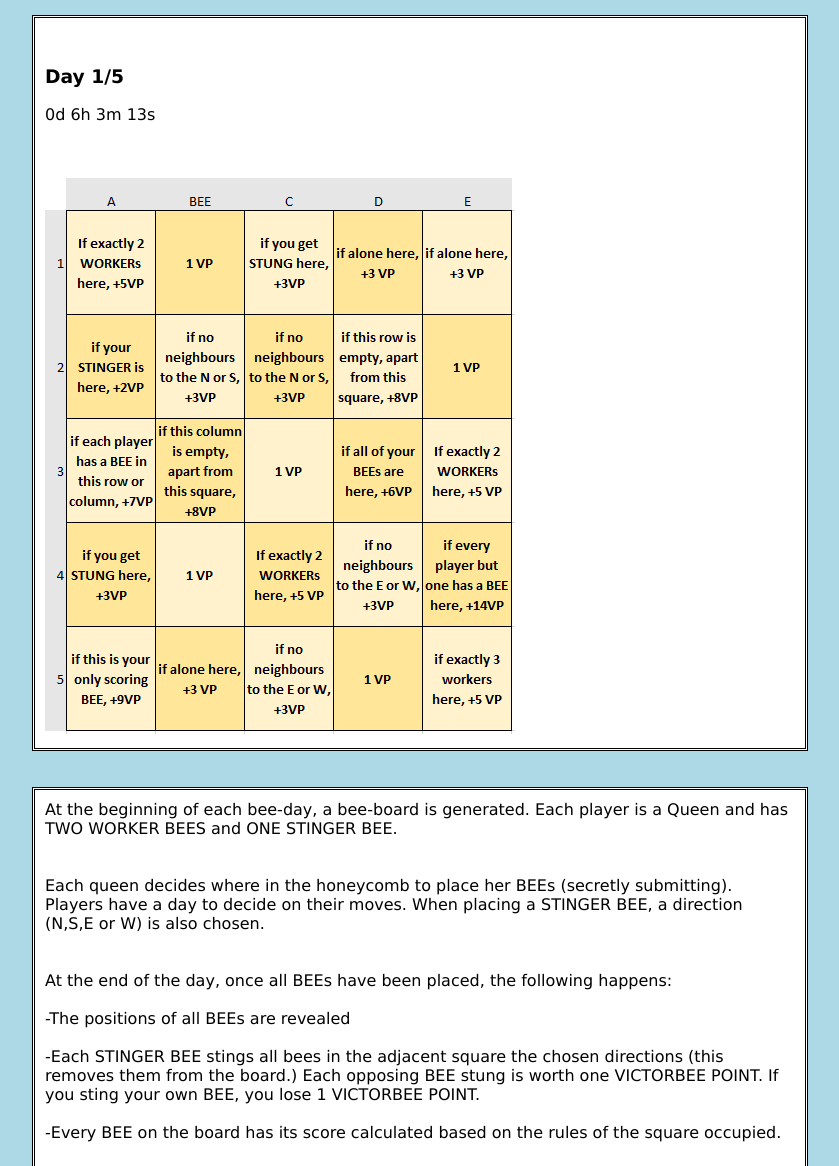
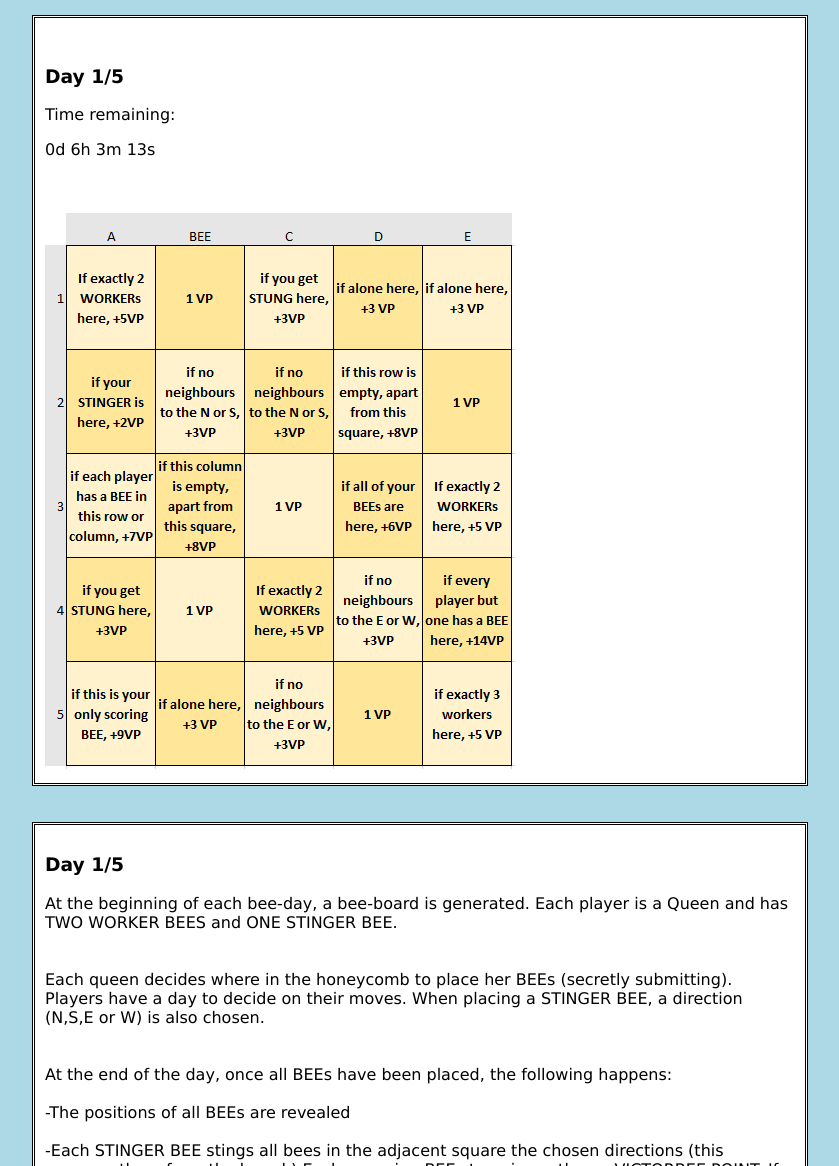
Before and after one commit to ooojos/beefriendly, a plain HTML site: page index.html in a window 1280 px wide. Shown: the part 194-1360 px from the top of the page, without its empty margins (220-1059 px from the left). Drawn offline with Linux system fonts and the light colour scheme.

Commit message:
Update index.html

```diff
--- a/index.html
+++ b/index.html
@@ -50,7 +50,7 @@
 
 	</br>
 		<h3 class="title">Day 1/5</h3>
-		<p id="demo"></p>
+		Time remaining: <p id="demo"></p>
 
 <script>
 // Set the date we're counting down to
@@ -90,6 +90,7 @@ var x = setInterval(function() {
 </br>
 </br>
 	<div class="rules">
+		<h3 class="title">Day 1/5</h3>
 		At the beginning of each bee-day, a bee-board is generated.  Each player is a Queen and has TWO WORKER BEES and ONE STINGER BEE.
 	</br>
 	</br>
```
